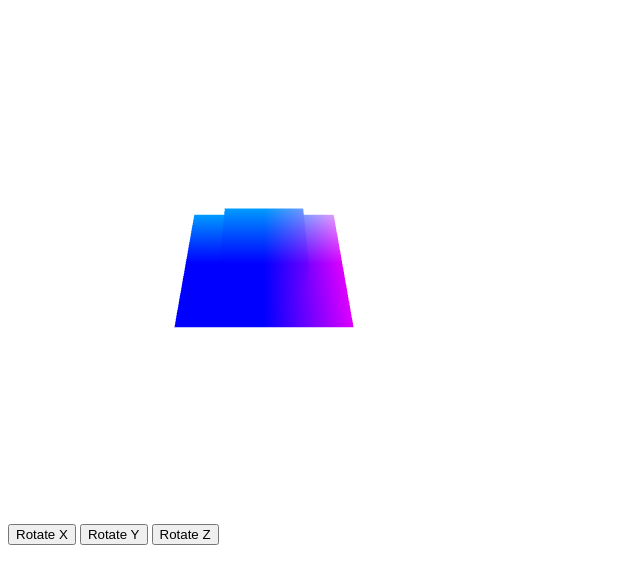
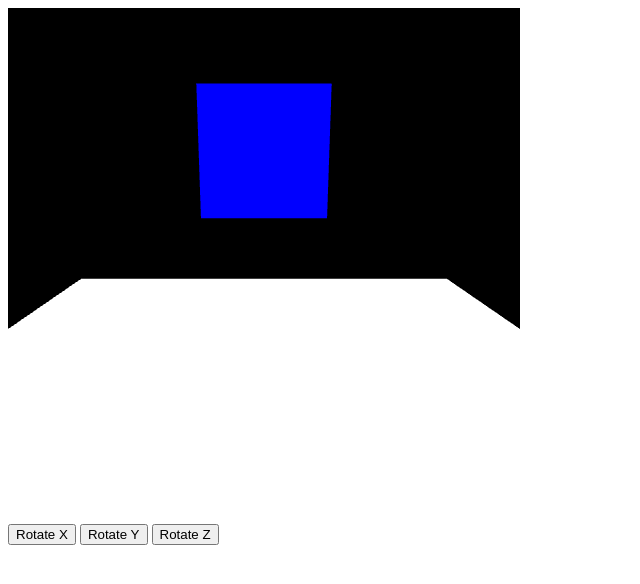
Before and after one commit to jdjfisher/tower-of-hanoi, a plain HTML site: page index.html in a window 1280 px wide. Shown: the whole page, without its empty margins (0-640 px from the left). Drawn offline with Linux system fonts and the light colour scheme; animation ran at ten frames a second.

Commit message:
✨ Setup basic model colouring and transformation

```diff
--- a/index.html
+++ b/index.html
@@ -3,6 +3,7 @@
 <head>
   <script type="text/javascript" src="src/utils/webgl.js"></script>
   <script type="text/javascript" src="src/utils/math.js"></script>
+  <script type="text/javascript" src="src/utils/colour.js"></script>
   <script type="text/javascript" src="src/shaderProgram.js"></script>
   <script type="text/javascript" src="src/meshFactory.js"></script>
   <script type="text/javascript" src="src/main.js"></script>
--- a/shaders/main/fragment.glsl
+++ b/shaders/main/fragment.glsl
@@ -1,8 +1,8 @@
 precision mediump float;
 
-varying vec4 fColor;
+uniform vec3 colour;
 
 void main()
 {
-    gl_FragColor = fColor;
+    gl_FragColor = vec4(colour, 1.0);
 }
--- a/shaders/main/vertex.glsl
+++ b/shaders/main/vertex.glsl
@@ -1,36 +1,9 @@
 attribute vec4 vPosition;
 
-varying vec4 fColor;
-
-uniform vec3 theta;
 uniform mat4 modelViewMatrix;
 uniform mat4 projectionMatrix;
 
 void main()
 {
-    // Compute the sines and cosines of theta for each of
-    //   the three axes in one computation.
-    vec3 angles = radians( theta );
-    vec3 c = cos( angles );
-    vec3 s = sin( angles );
-
-    // Remeber: thse matrices are column-major
-    mat4 rx = mat4( 1.0,  0.0,  0.0, 0.0,
-        0.0,  c.x,  s.x, 0.0,
-        0.0, -s.x,  c.x, 0.0,
-        0.0,  0.0,  0.0, 1.0 );
-
-    mat4 ry = mat4( c.y, 0.0, -s.y, 0.0,
-        0.0, 1.0,  0.0, 0.0,
-        s.y, 0.0,  c.y, 0.0,
-        0.0, 0.0,  0.0, 1.0 );
-
-
-    mat4 rz = mat4( c.z, s.z, 0.0, 0.0,
-        -s.z,  c.z, 0.0, 0.0,
-        0.0,  0.0, 1.0, 0.0,
-        0.0,  0.0, 0.0, 1.0 );
-
-    gl_Position = projectionMatrix * modelViewMatrix * rz * ry * rx * vPosition;
-    fColor = gl_Position;
+    gl_Position = projectionMatrix * modelViewMatrix * vPosition;
 }
--- a/src/main.js
+++ b/src/main.js
@@ -9,24 +9,23 @@ var yAxis = 1;
 var zAxis = 2;
 var axis = 0;
 var theta = [ 0, 0, 0 ];
-var thetaLoc;
 var spin = false;
 
 // Projection constants
-const near = 0.1;
-const far = 5.0;
+const near = 0.001;
+const far = 10.0;
 const fovy = 60.0;
 const aspect = 1.0;
 
 // View constants
-const eye = vec3(0, 2.0, 2.0);
-const at = vec3(0.0, 0.0, 0.0);
+const eye = vec3(0, 1.0, 2.0);
+const at = vec3(0.0, 0.5, 0.0);
 const up = vec3(0.0, 1.0, 0.0);
 
 // Scene
-var models = [];
-var meshes = [];
+var models = {};
 
+var colourLoc;
 var modelViewMatrixLoc, projectionMatrixLoc;
 
 window.onload = () =>
@@ -49,7 +48,7 @@ function initOpenGL()
     }
 
     gl.viewport( 0, 0, canvas.width, canvas.height );
-    gl.clearColor( 1.0, 1.0, 1.0, 1.0 );
+    gl.clearColor( ...black, 1.0 );
     gl.enable(gl.DEPTH_TEST);
 
     program = initShaders( gl, "shaders/main/vertex.glsl", "shaders/main/fragment.glsl" );
@@ -58,18 +57,27 @@ function initOpenGL()
     modelViewMatrixLoc = gl.getUniformLocation( program, "modelViewMatrix" );
     projectionMatrixLoc = gl.getUniformLocation( program, "projectionMatrix" );
 
-    thetaLoc = gl.getUniformLocation(program, "theta");
+    colourLoc = gl.getUniformLocation(program, "colour");
 }
 
 function initScene()
 {
+    const planeMesh = createMesh(plane());
     const cubeMesh = createMesh(cube());
-    const planeMesh = createMesh(plane());
 
-    meshes = [
-        cubeMesh,
-        planeMesh,
-    ];
+    models = {
+        xzPlane: {
+            mesh: planeMesh,
+            colour: white,
+            scale: vec3(3, 3, 3),
+        },
+        spinningCube: {
+            mesh: cubeMesh,
+            colour: blue,
+            position: vec3(0.0, 1.0, 0.0),
+            rotation: theta,
+        },
+    };
 }
 
 function createMesh(vertices)
@@ -120,21 +128,42 @@ function render()
 {
     gl.clear( gl.COLOR_BUFFER_BIT | gl.DEPTH_BUFFER_BIT);
 
-    const modelViewMatrix = lookAt(eye, at , up);
+    const viewMatrix = lookAt(eye, at , up);
     const projectionMatrix = perspective(fovy, aspect, near, far);
 
-    gl.uniformMatrix4fv( modelViewMatrixLoc, false, flatten(modelViewMatrix) );
     gl.uniformMatrix4fv( projectionMatrixLoc, false, flatten(projectionMatrix) );
-    gl.uniform3fv(thetaLoc, theta);
 
     // Draw meshes
-    meshes.forEach(mesh => {
-        gl.bindBuffer( gl.ARRAY_BUFFER, mesh.vBuffer );
+    Object.values(models).forEach(model => {
+        gl.bindBuffer( gl.ARRAY_BUFFER, model.mesh.vBuffer );
 
         var vPosition = gl.getAttribLocation( program, "vPosition" );
         gl.vertexAttribPointer( vPosition, 4, gl.FLOAT, false, 0, 0 );
         gl.enableVertexAttribArray( vPosition );
 
-        gl.drawArrays( gl.TRIANGLES, 0, mesh.vCount );
+        gl.uniform3fv(colourLoc, model.colour);
+
+        var modelMatrix = mat4();
+
+        if (model.position) {
+            modelMatrix = mult(modelMatrix, translate(model.position));
+        }
+
+        if (model.rotation) {
+            const [ x, y , z ] = model.rotation;
+            modelMatrix = mult(modelMatrix, rotateX(x));
+            modelMatrix = mult(modelMatrix, rotateY(y));
+            modelMatrix = mult(modelMatrix, rotateZ(z));
+        }
+
+        if (model.scale) {
+            modelMatrix = mult(modelMatrix, scalem(model.scale));
+        }
+
+        const modelViewMatrix = mult(viewMatrix, modelMatrix);
+        gl.uniformMatrix4fv( modelViewMatrixLoc, false, flatten(modelViewMatrix) );
+
+        gl.drawArrays( gl.TRIANGLES, 0, model.mesh.vCount );
     });
+
 }
--- /dev/null
+++ b/src/utils/colour.js
@@ -0,0 +1,6 @@
+
+const white = vec3(1.0, 1.0, 1.0);
+const black = vec3(0.0, 0.0, 0.0);
+const red = vec3(1.0, 0.0, 0.0);
+const green = vec3(0.0, 1.0, 0.0);
+const blue = vec3(0.0, 0.0, 1.0);
```
